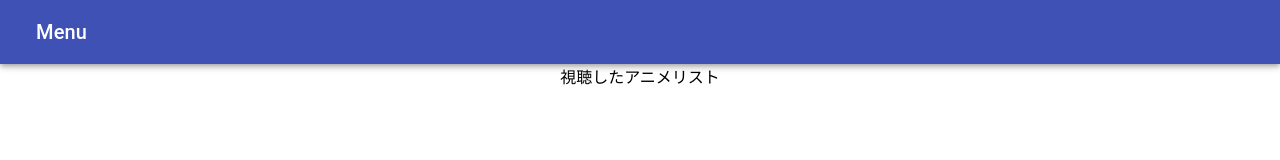
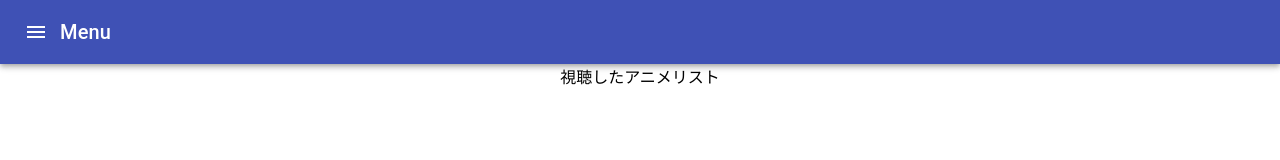
Before and after one commit to hirarira/Animel, a React (Create React App) app: page / in a window 1280 px wide. Shown: the top 160 px of the page. Built offline with nearby package versions, Linux system fonts and the light colour scheme.

Commit message:
material-uiをinstallしました

```diff
--- a/package.json
+++ b/package.json
@@ -4,6 +4,7 @@
   "private": true,
   "dependencies": {
     "@material-ui/core": "^4.11.3",
+    "@material-ui/icons": "^4.11.2",
     "@testing-library/jest-dom": "^5.11.9",
     "@testing-library/react": "^11.2.5",
     "@testing-library/user-event": "^12.6.3",
--- a/src/common/Header.tsx
+++ b/src/common/Header.tsx
@@ -1,11 +1,13 @@
 import React from "react";
 import { AppBar, Grid, IconButton, Toolbar, Typography } from '@material-ui/core';
+import MenuIcon from '@material-ui/icons/Menu';
 
 const Header: React.FC = (()=>{
   return (
     <AppBar position="static">
       <Toolbar>
         <IconButton edge="start" color="inherit" aria-label="menu">
+          <MenuIcon />
         </IconButton>
         <Typography variant="h6">
           Menu
```
Also changed, not shown: 1 other file (tests, documents, lock files or other folders).
